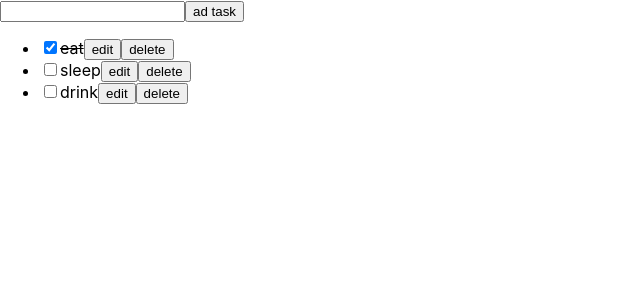
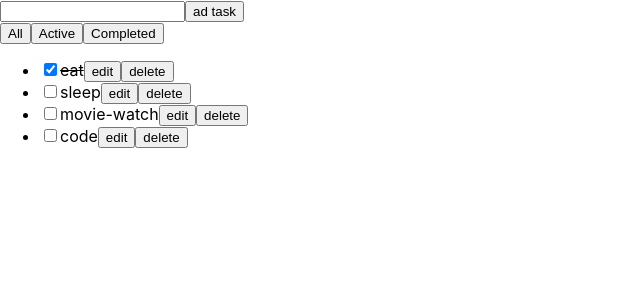
Before and after one commit to venkyvajrala/todomatic-tdd, a React (Create React App) app: page / in a window 1280 px wide. Shown: the top 300 px of the page, without its empty margins (0-640 px from the left). Built offline with nearby package versions, Linux system fonts and the light colour scheme.

Commit message:
Filterbuttons and their tests added , consoleLogs removed

```diff
--- a/src/App.js
+++ b/src/App.js
@@ -2,12 +2,19 @@ import React, { useState } from 'react';
 import Form from './components/Form';
 import { nanoid } from 'nanoid';
 import Todo from './components/Todo';
+import FilterButton from './components/FilterButton';
 
+const FILTERS = {
+	All: () => true,
+	Active: (task) => task.completed === false,
+	Completed: (task) => task.completed === true,
+};
+
+const FILTER_NAMES = Object.keys(FILTERS);
 function App(props) {
 	const [tasks, setTasks] = useState(props.todos);
-
+	const [filter, setFilter] = useState('All');
 	const deleteTask = (id) => {
-		console.log(tasks);
 		const remainingTasks = tasks.filter((task) => task.id !== id);
 		setTasks(remainingTasks);
 	};
@@ -20,8 +27,7 @@ function App(props) {
 		});
 		setTasks(updatedTasks);
 	};
-	const toggleTaskCompletion = (id, name) => {
-		console.log('toggling');
+	const toggleTaskCompletion = (id) => {
 		const updatedList = tasks.map((task) => {
 			if (task.id === id) {
 				return { ...task, completed: !task.completed };
@@ -36,7 +42,8 @@ function App(props) {
 		const updatedTasks = [newTask, ...tasks];
 		setTasks(updatedTasks);
 	};
-	const taskList = tasks.map((task) => {
+
+	const taskList = tasks.filter(FILTERS[filter]).map((task) => {
 		return (
 			<Todo
 				name={task.name}
@@ -49,9 +56,14 @@ function App(props) {
 		);
 	});
 
+	const FilterButtons = FILTER_NAMES.map((filter) => {
+		return <FilterButton name={filter} key={filter} setFilter={setFilter} />;
+	});
+
 	return (
 		<div>
 			<Form adTask={adTask} />
+			{FilterButtons}
 			<ul data-testid='tasks'>{taskList}</ul>
 		</div>
 	);
--- /dev/null
+++ b/src/components/FilterButton.js
@@ -0,0 +1,13 @@
+import React from 'react';
+
+const FilterButton = (props) => {
+	return (
+		<button
+			data-testid='filter-button'
+			onClick={() => props.setFilter(props.name)}>
+			{props.name}
+		</button>
+	);
+};
+
+export default FilterButton;
--- a/src/components/Form.js
+++ b/src/components/Form.js
@@ -3,7 +3,6 @@ import React, { useState } from 'react';
 const Form = (props) => {
 	const [taskName, setTaskName] = useState('');
 	const handleSubmit = (e) => {
-		console.log('jhsgh');
 		e.preventDefault();
 		props.adTask(taskName);
 		setTaskName('');
--- a/src/index.js
+++ b/src/index.js
@@ -7,7 +7,8 @@ import reportWebVitals from './reportWebVitals';
 const DATA = [
 	{ name: 'eat', completed: true, id: 'todo-0' },
 	{ name: 'sleep', completed: false, id: 'todo-1' },
-	{ name: 'drink', completed: false, id: 'todo-2' },
+	{ name: 'movie-watch', completed: false, id: 'todo-2' },
+	{ name: 'code', completed: false, id: 'todo-3' },
 ];
 ReactDOM.render(
 	<React.StrictMode>
```
Also changed, not shown: 2 other files (tests, documents, lock files or other folders).
